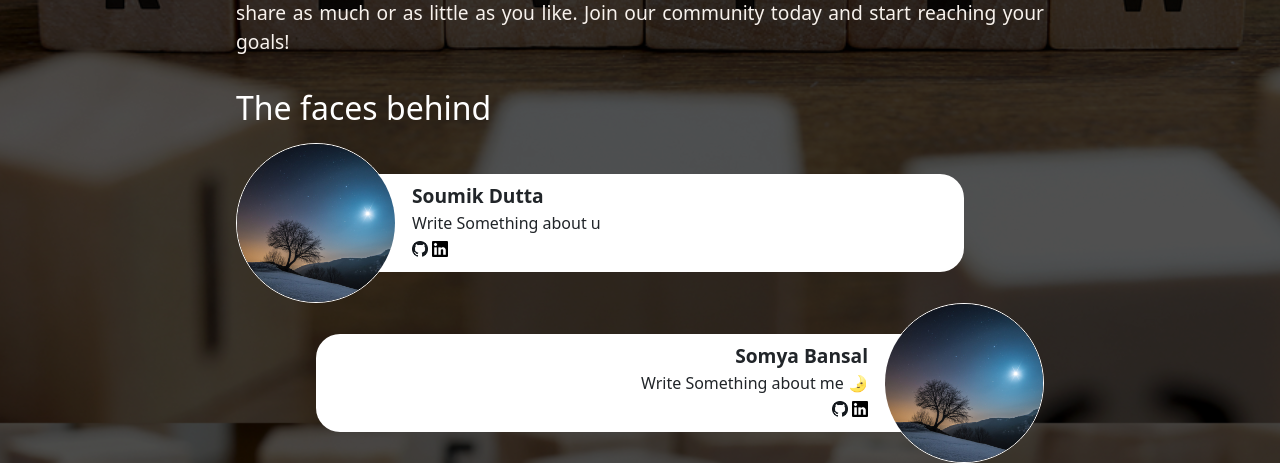
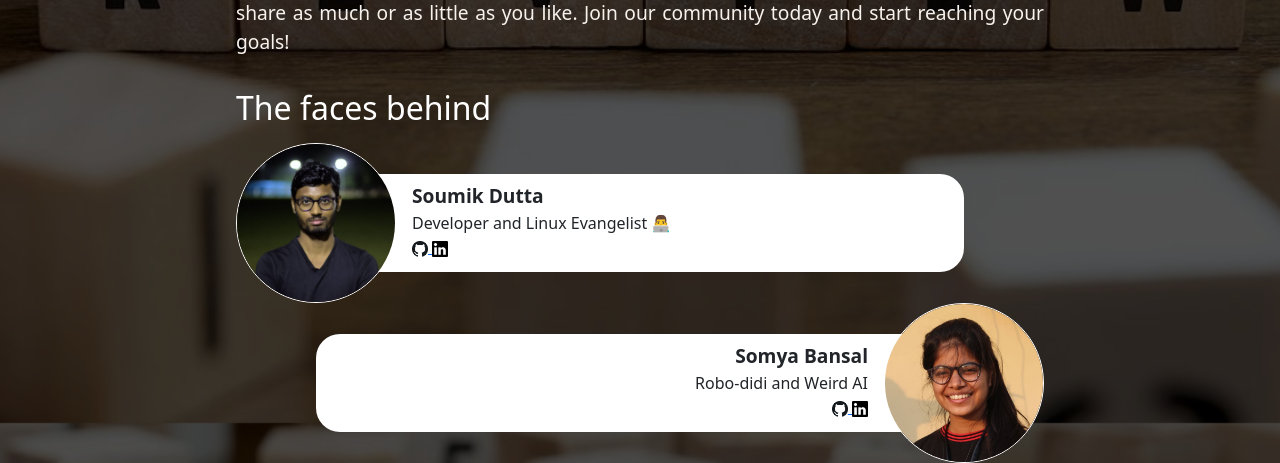
Before and after one commit to shalearkane/DailyReview, a Django app: page /aboutus/ in a window 1280 px wide. Shown: the part 377-840 px from the top of the page. Run offline with Django 4.2, Linux system fonts and the light colour scheme; some libraries are stand-ins or nearby versions.

Commit message:
compressed images
Signed-off-by: Soumik Dutta <shalearkane@gmail.com>

```diff
--- a/templates/aboutus.html
+++ b/templates/aboutus.html
@@ -11,37 +11,46 @@
             <h2>The Digital Logbook</h2>
             <div class="about-website">
                 <p>Are you looking for a place to track your daily activities and stay motivated?</p>
-            <p>Look no further! Our website is the perfect platform for sharing your experiences, setting goals, and staying on track. With our user-friendly interface, you can easily post daily reviews and see how you're doing over time. Plus, you can connect with friends and compare your progress, so you can see who's on track to reach their goals. And with our privacy settings, you can decide who can see your activities and who can't, so you can share as much or as little as you like. Join our community today and start reaching your goals!</p>
+                <p>
+                    Look no further! Our website is the perfect platform for sharing your experiences, setting goals, and staying on track. With our user-friendly interface, you can easily post daily reviews and see how you're doing over time. Plus, you can connect with friends and compare your progress, so you can see who's on track to reach their goals. And with our privacy settings, you can decide who can see your activities and who can't, so you can share as much or as little as you like. Join our community today and start reaching your goals!
+                </p>
             </div>
-
             <h2>The faces behind</h2>
-
             <div class="soumik">
-            <img class="him" src="{% static 'images/sample_friend.jpg' %}" alt="Soumik Dutta">
+                <img class="him"
+                     src="{% static 'images/soumik.jpg' %}"
+                     alt="Soumik Dutta">
                 <div class="developer-content">
                     <p>Soumik Dutta</p>
-                <p>Write Something about u</p>
+                    <p>Developer and Linux Evangelist 👨‍💻</p>
                     <div class="github-linkedin">
-                    <a href="https://github.com/shalearkane"><img src="{% static 'images/github.png' %}" alt="Github Profile"></a>
-                    <a href="https://www.linkedin.com/in/soumik-dutta-a8aab8222/"><img src="{% static 'images/linkedin.png' %}" alt="Linked In Profile"></a>
+                        <a href="https://github.com/shalearkane">
+                            <img src="{% static 'images/github.png' %}" alt="Github Profile">
+                        </a>
+                        <a href="https://www.linkedin.com/in/soumik-dutta-a8aab8222/">
+                            <img src="{% static 'images/linkedin.png' %}" alt="Linked In Profile">
+                        </a>
                     </div>
                 </div>
             </div>
-
             <div class="somya">
-            <img class="her" src="{% static 'images/sample_friend.jpg' %}" alt="Somya Bansal">
+                <img class="her"
+                     src="{% static 'images/somya.jpg' %}"
+                     alt="Somya Bansal">
                 <div class="developer-content">
                     <p>Somya Bansal</p>
-                <p>Write Something about me &#x1F31B;</p>
+                    <p>Robo-didi and Weird AI</p>
                     <div class="github-linkedin">
-                    <a href="https://github.com/Somya-Bansal159"><img src="{% static 'images/github.png' %}" alt="Github Profile"></a>
-                    <a href="https://www.linkedin.com/in/somya-bansal-73b041205/"><img src="{% static 'images/linkedin.png' %}" alt="Linked In Profile"></a>
+                        <a href="https://github.com/Somya-Bansal159">
+                            <img src="{% static 'images/github.png' %}" alt="Github Profile">
+                        </a>
+                        <a href="https://www.linkedin.com/in/somya-bansal-73b041205/">
+                            <img src="{% static 'images/linkedin.png' %}" alt="Linked In Profile">
+                        </a>
                     </div>
                 </div>
             </div>
         </div>
-    <script>
-        document.getElementById("nav5").classList.add('active');
-    </script>
+        <script>document.getElementById("nav5").classList.add('active');</script>
     </body>
 {% endblock content %}
```
Also changed, not shown: static/images/Home.jpg, static/images/favicon.png, static/images/github.png, static/images/google.png, static/images/linkedin.png, static/images/logo.png, static/images/sample_friend.jpg (deleted), static/images/searchicon.png, static/images/somya.jpg (added), static/images/soumik.jpg (added). Lines whose indentation alone changed are shown as unchanged.
